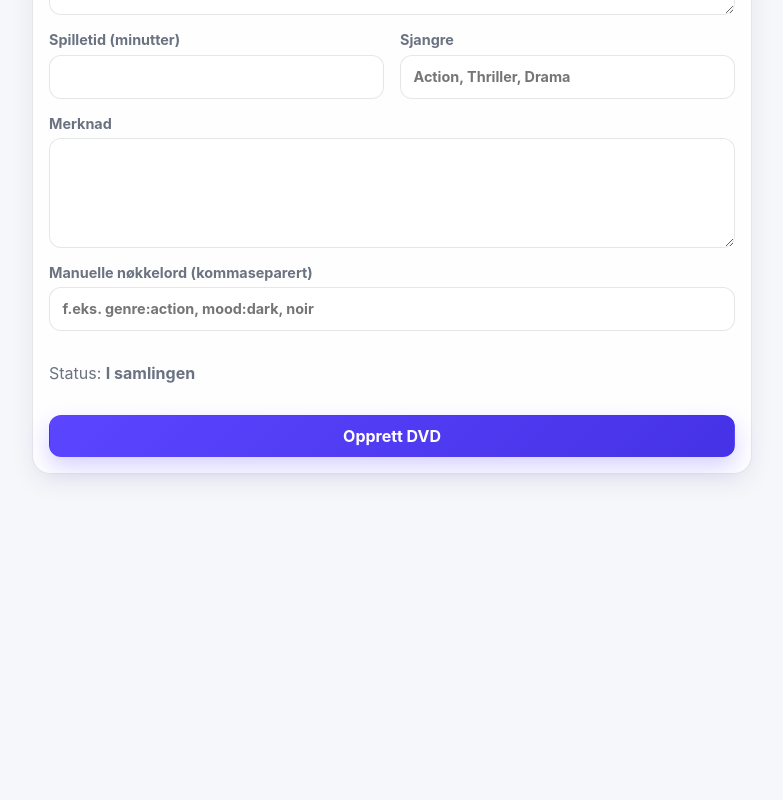
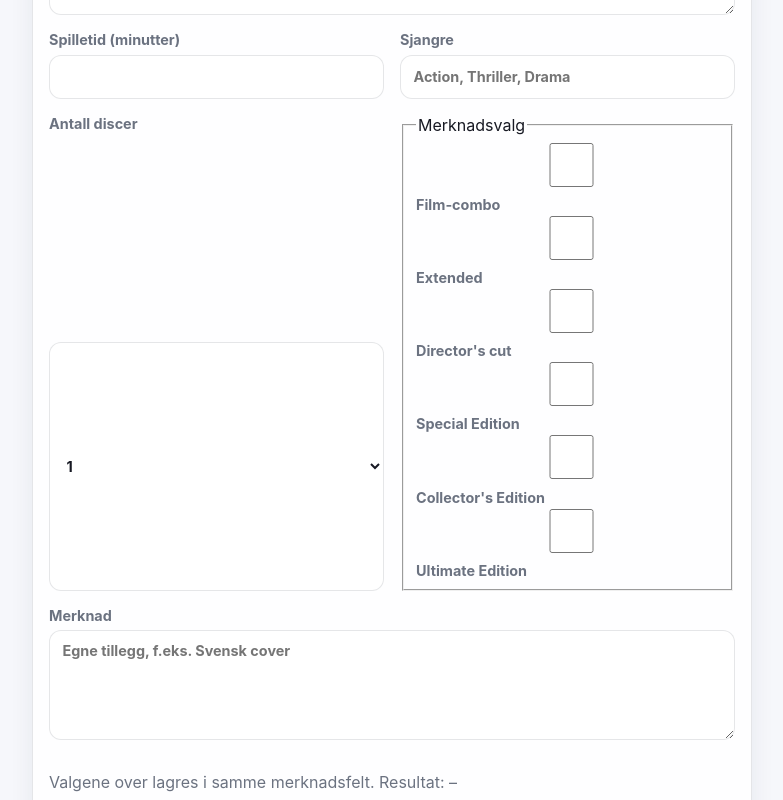
Before and after one commit to ArildHenrichsen/dvd-catalog, a Next.js app: page /releases/new in a window 1280 px wide. Shown: the part 1240-2040 px from the top of the page, without its empty margins (64-847 px from the left). Before the commit the page ends 1730 px from the top, so only its background shows below. Built offline with nearby package versions, Linux system fonts and the light colour scheme.

Commit message:
Add structured DVD note controls

```diff
--- a/components/release-form.tsx
+++ b/components/release-form.tsx
@@ -6,6 +6,12 @@ import type { Release } from "@/lib/types";
 import { ImdbScoreButton } from "@/components/imdb-score-button";
 import { MovieMetadataAssistant } from "@/components/movie-metadata-assistant";
 import { splitKeywordInput } from "@/lib/keyword-utils";
+import {
+  formatReleaseNotes,
+  parseReleaseNotes,
+  type StructuredNoteLabel,
+  structuredNoteLabels,
+} from "@/lib/release-notes";
 
 type MetadataManualField =
   | "original_title"
@@ -45,6 +51,9 @@ export function ReleaseForm({
   initial?: Release;
 }) {
   const defaults = release || initial;
+  const parsedNotes = parseReleaseNotes(
+    defaults?.notes,
+  );
   const router = useRouter();
 
   const [error, setError] = useState("");
@@ -127,6 +136,19 @@ export function ReleaseForm({
     (defaults?.genres ?? []).join(", "),
   );
 
+  const [discCount, setDiscCount] = useState(
+    parsedNotes.discCount,
+  );
+
+  const [selectedNoteLabels, setSelectedNoteLabels] =
+    useState<StructuredNoteLabel[]>(
+      parsedNotes.selectedLabels,
+    );
+
+  const [customNotes, setCustomNotes] = useState(
+    parsedNotes.customText,
+  );
+
   const [autoKeywords, setAutoKeywords] = useState(
     defaults?.auto_keywords ?? [],
   );
@@ -181,6 +203,16 @@ export function ReleaseForm({
       .split(",")
       .map((item) => item.trim())
       .filter(Boolean);
+  }
+
+  function toggleStructuredNoteLabel(
+    label: StructuredNoteLabel,
+  ) {
+    setSelectedNoteLabels((current) =>
+      current.includes(label)
+        ? current.filter((item) => item !== label)
+        : [...current, label],
+    );
   }
 
   function buildMetadataSnapshot(
@@ -556,6 +588,11 @@ export function ReleaseForm({
     payload.runtime_minutes =
       runtimeMinutes.trim() || null;
     payload.genres = splitListInput(genres);
+    payload.notes = formatReleaseNotes({
+      discCount,
+      selectedLabels: selectedNoteLabels,
+      customText: customNotes,
+    });
     payload.manual_keywords = splitKeywordInput(manualKeywords);
     payload.metadata_provider =
       metadataProvider.trim() || null;
@@ -683,6 +720,12 @@ export function ReleaseForm({
     setDuplicateMatches([]);
     setPendingPayload(null);
   }
+
+  const notePreview = formatReleaseNotes({
+    discCount,
+    selectedLabels: selectedNoteLabels,
+    customText: customNotes,
+  });
 
   return (
     <>
@@ -1214,16 +1257,76 @@ export function ReleaseForm({
           </label>
         </div>
 
+        <div className="two-col">
+          <label>
+            Antall discer
+
+            <select
+              value={String(discCount)}
+              onChange={(event) =>
+                setDiscCount(
+                  Number(event.target.value),
+                )
+              }
+            >
+              {[1, 2, 3, 4, 5, 6].map((count) => (
+                <option
+                  key={count}
+                  value={count}
+                >
+                  {count}
+                </option>
+              ))}
+            </select>
+          </label>
+
+          <fieldset className="note-annotation-fieldset">
+            <legend>Merknadsvalg</legend>
+
+            <div className="note-annotation-options">
+              {structuredNoteLabels.map((label) => (
+                <label
+                  key={label}
+                  className="note-annotation-option"
+                >
+                  <input
+                    type="checkbox"
+                    checked={selectedNoteLabels.includes(
+                      label,
+                    )}
+                    onChange={() =>
+                      toggleStructuredNoteLabel(
+                        label,
+                      )
+                    }
+                  />
+
+                  <span>{label}</span>
+                </label>
+              ))}
+            </div>
+          </fieldset>
+        </div>
+
         <label>
           Merknad
 
           <textarea
             name="notes"
-            defaultValue={
-              defaults?.notes || ""
+            value={customNotes}
+            onChange={(event) =>
+              setCustomNotes(event.target.value)
             }
+            placeholder="Egne tillegg, f.eks. Svensk cover"
           />
         </label>
+
+        <p className="muted small">
+          Valgene over lagres i samme merknadsfelt.
+          {notePreview
+            ? ` Resultat: ${notePreview}`
+            : " Resultat: –"}
+        </p>
 
         <label>
           Manuelle nøkkelord (kommaseparert)
--- a/globals.css
+++ b/globals.css
@@ -296,6 +296,35 @@ dialog::backdrop { background: rgb(0 0 0 / .58); backdrop-filter: blur(4px); }
 .wishlist-toggle-copy { display: grid; gap: .16rem; }
 .wishlist-toggle-copy strong { font-size: .96rem; }
 .wishlist-toggle-copy small { color: var(--muted); font-weight: 550; line-height: 1.35; }
+.note-annotation-fieldset {
+  display: grid;
+  gap: .7rem;
+  margin: 0;
+  padding: .82rem;
+  border: 1px solid var(--border);
+  border-radius: 14px;
+}
+.note-annotation-fieldset legend {
+  padding: 0 .32rem;
+  font-size: .9rem;
+  font-weight: 700;
+}
+.note-annotation-options {
+  display: grid;
+  grid-template-columns: repeat(2,minmax(0,1fr));
+  gap: .6rem;
+}
+.note-annotation-option {
+  display: flex;
+  align-items: center;
+  gap: .55rem;
+}
+.note-annotation-option input {
+  width: 18px;
+  min-height: 18px;
+  height: 18px;
+  margin: 0;
+}
 
 .wishlist-card-label,
 .wishlist-badge {
@@ -323,6 +352,7 @@ dd { margin: .18rem 0 0; }
   .collection-tabs { display: grid; width: 100%; margin-top: .78rem; }
   .collection-tabs a { padding-inline: .45rem; }
   .wishlist-toggle { padding: .74rem; }
+  .note-annotation-options { grid-template-columns: 1fr; }
 }
 
 .metadata-assistant {
--- /dev/null
+++ b/lib/release-notes.ts
@@ -0,0 +1,118 @@
+export const structuredNoteLabels = [
+  "Film-combo",
+  "Extended",
+  "Director's cut",
+  "Special Edition",
+  "Collector's Edition",
+  "Ultimate Edition",
+] as const;
+
+export type StructuredNoteLabel =
+  (typeof structuredNoteLabels)[number];
+
+export type ParsedReleaseNotes = {
+  discCount: number;
+  selectedLabels: StructuredNoteLabel[];
+  customText: string;
+};
+
+function escapeRegExp(value: string) {
+  return value.replace(/[.*+?^${}()|[\]\\]/g, "\\$&");
+}
+
+function normalizeDiscCount(value: number) {
+  return Number.isInteger(value) && value >= 2 && value <= 6
+    ? value
+    : 1;
+}
+
+function normalizeCustomText(value: string) {
+  return value
+    .split(/\r?\n/)
+    .map((line) =>
+      line.replace(/[ \t]+/g, " ").trim(),
+    )
+    .filter(Boolean)
+    .join("\n");
+}
+
+export function parseReleaseNotes(
+  note: string | null | undefined,
+): ParsedReleaseNotes {
+  let remaining = (note || "").trim();
+  let discCount = 1;
+
+  const discMatch = remaining.match(
+    /^([2-6])-disc(?:\s+|$)/i,
+  );
+
+  if (discMatch) {
+    discCount = normalizeDiscCount(
+      Number(discMatch[1]),
+    );
+    remaining = remaining
+      .slice(discMatch[0].length)
+      .trim();
+  }
+
+  const selectedLabels: StructuredNoteLabel[] = [];
+
+  for (const label of structuredNoteLabels) {
+    const pattern = new RegExp(
+      `(^|[\\t \\r\\n])${escapeRegExp(label)}(?=[\\t \\r\\n]|$)`,
+      "i",
+    );
+
+    if (!pattern.test(remaining)) {
+      continue;
+    }
+
+    selectedLabels.push(label);
+    remaining = remaining
+      .replace(pattern, "$1")
+      .trim();
+  }
+
+  return {
+    discCount,
+    selectedLabels,
+    customText: normalizeCustomText(remaining),
+  };
+}
+
+export function formatReleaseNotes({
+  discCount,
+  selectedLabels,
+  customText,
+}: ParsedReleaseNotes): string | null {
+  const normalizedDiscCount =
+    normalizeDiscCount(discCount);
+  const normalizedCustomText =
+    normalizeCustomText(customText);
+  const selected = new Set(selectedLabels);
+  const parts: string[] = [];
+
+  if (normalizedDiscCount > 1) {
+    parts.push(`${normalizedDiscCount}-disc`);
+  }
+
+  for (const label of structuredNoteLabels) {
+    if (selected.has(label)) {
+      parts.push(label);
+    }
+  }
+
+  const structuredNote = parts.join(" ");
+
+  if (!structuredNote) {
+    return normalizedCustomText || null;
+  }
+
+  if (!normalizedCustomText) {
+    return structuredNote;
+  }
+
+  return normalizedCustomText.includes("\n")
+    ? `${structuredNote}\n${normalizedCustomText}`
+    : `${structuredNote} ${normalizedCustomText}`;
+}
```
Also changed, not shown: 1 other file (tests, documents, lock files or other folders).
